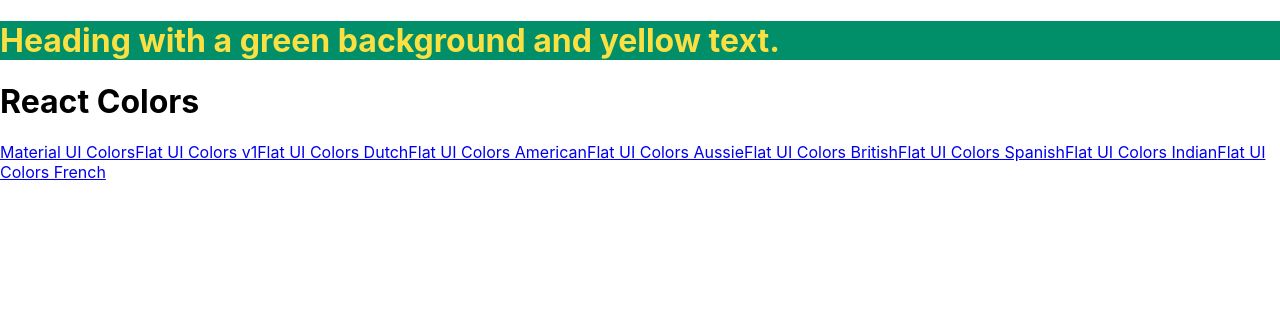
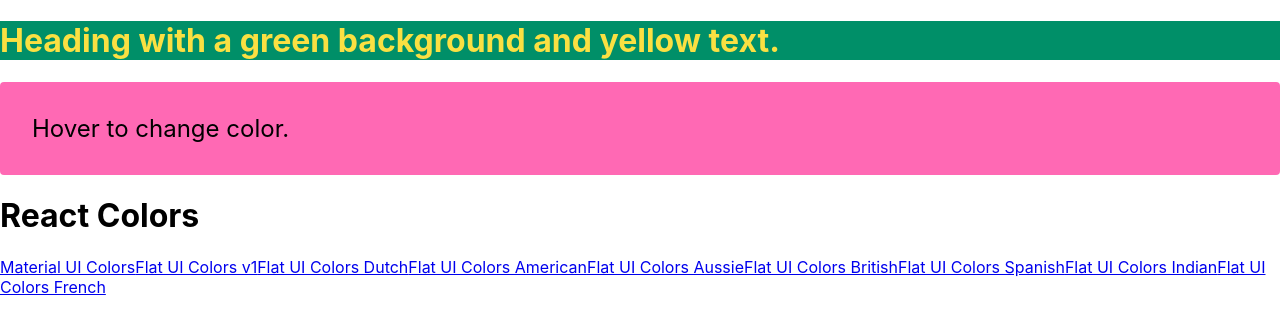
Before and after one commit to ehsansh/react-bootcamp, a React (Create React App) app: page / in a window 1280 px wide. Shown: the top 334 px of the page. Built offline with nearby package versions, Linux system fonts and the light colour scheme.

Commit message:
test both styled components and css prop

```diff
--- a/src/MiniPalette.js
+++ b/src/MiniPalette.js
@@ -1,4 +1,6 @@
 import styled from '@emotion/styled';
+/** @jsxImportSource @emotion/react */
+import { css, jsx } from '@emotion/react';
 
 const Heading = styled('h1')`
     background-color: ${props => props.bg};
@@ -6,11 +8,25 @@
 `;
 
 function App() {
+    const color = 'white';
     return (
         <div>
             <Heading bg='#008f68' fg='#fae042'>
                 Heading with a green background and yellow text.
             </Heading>
+            <div
+                css={css`
+                    padding: 32px;
+                    background-color: hotpink;
+                    font-size: 24px;
+                    border-radius: 4px;
+                    &:hover {
+                        color: ${color};
+                    }
+                `}
+            >
+                Hover to change color.
+            </div>
         </div>
     );
 }
```
